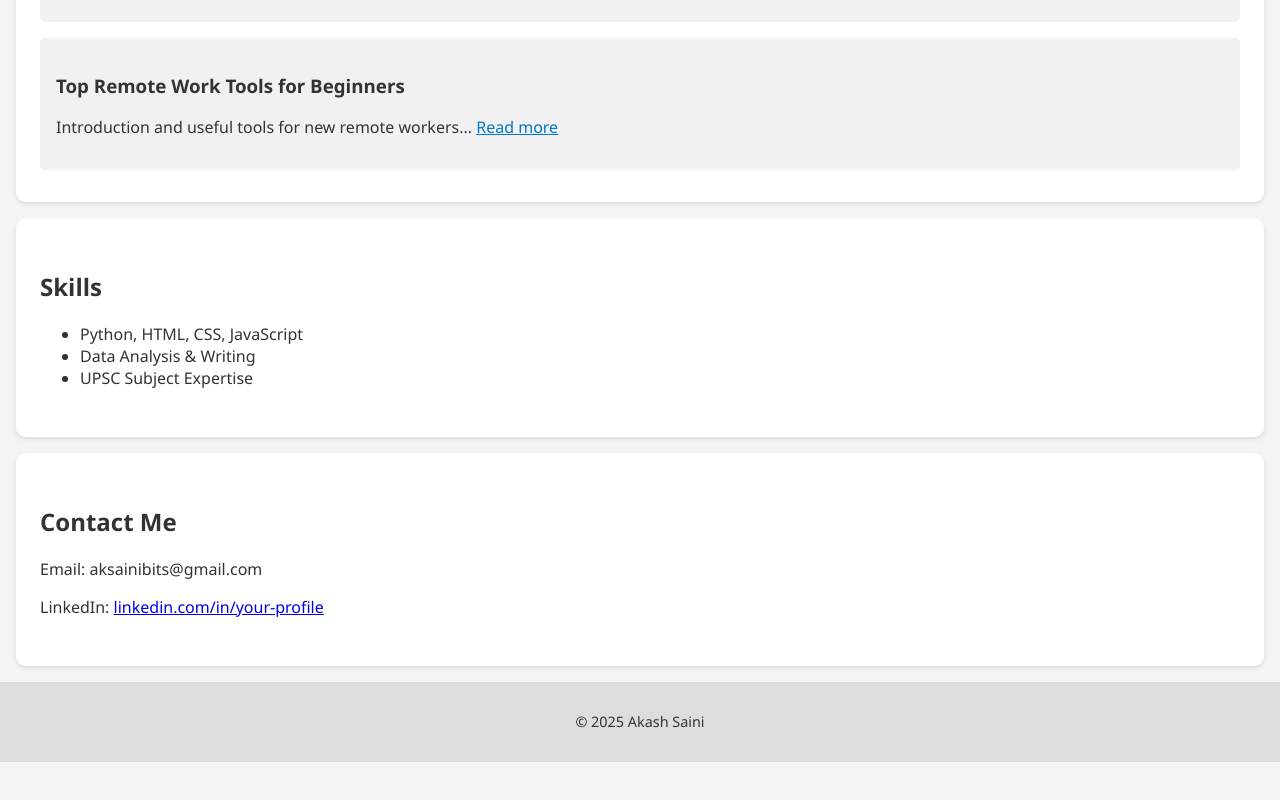
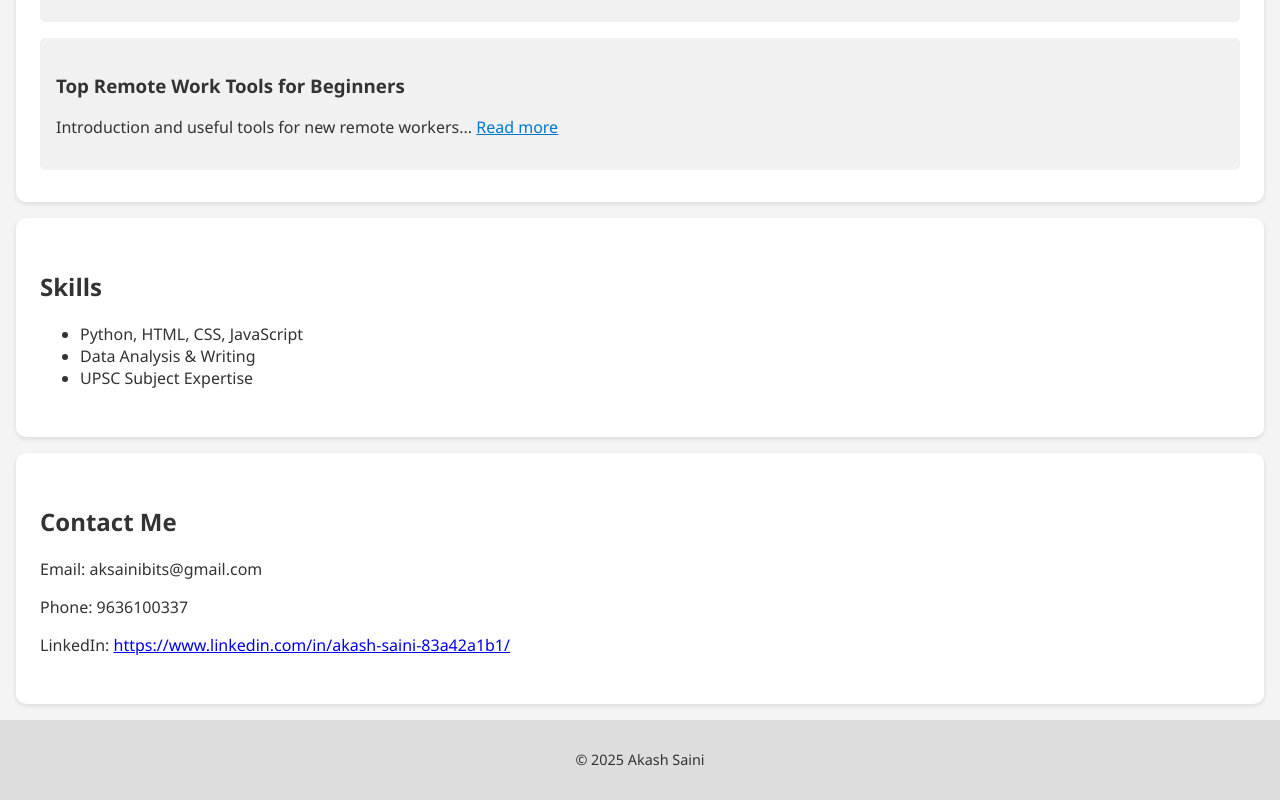
Before and after one commit to Akash12740/Akashsaini.github.io, a plain HTML site: page index.html in a window 1280 px wide. Shown: the part 1551-2351 px from the top of the page. Before the commit the page ends 2313 px from the top, so only its background shows below. Drawn offline with Linux system fonts and the light colour scheme.

Commit message:
Update index.html

```diff
--- a/index.html
+++ b/index.html
@@ -57,7 +57,8 @@
   <section id="contact" class="fade-in">
     <h2>Contact Me</h2>
     <p>Email: aksainibits@gmail.com</p>
-    <p>LinkedIn: <a href="https://www.linkedin.com/in/akash-saini-83a42a1b1/" target="https://www.linkedin.com/in/akash-saini-83a42a1b1/">linkedin.com/in/your-profile</a></p>
+    <p>Phone: 9636100337</p>
+    <p>LinkedIn: <a href="https://www.linkedin.com/in/akash-saini-83a42a1b1/" target="https://www.linkedin.com/in/akash-saini-83a42a1b1/">https://www.linkedin.com/in/akash-saini-83a42a1b1/</a></p>
   </section>
 
   <footer class="fade-in">
```
